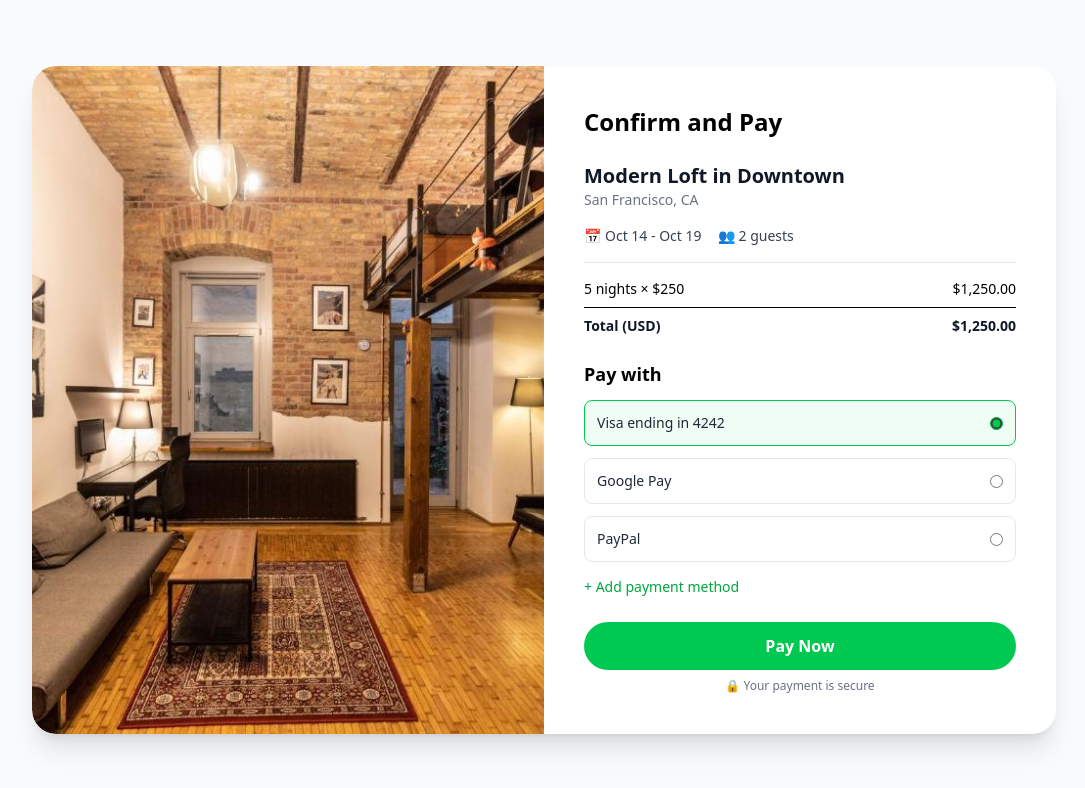
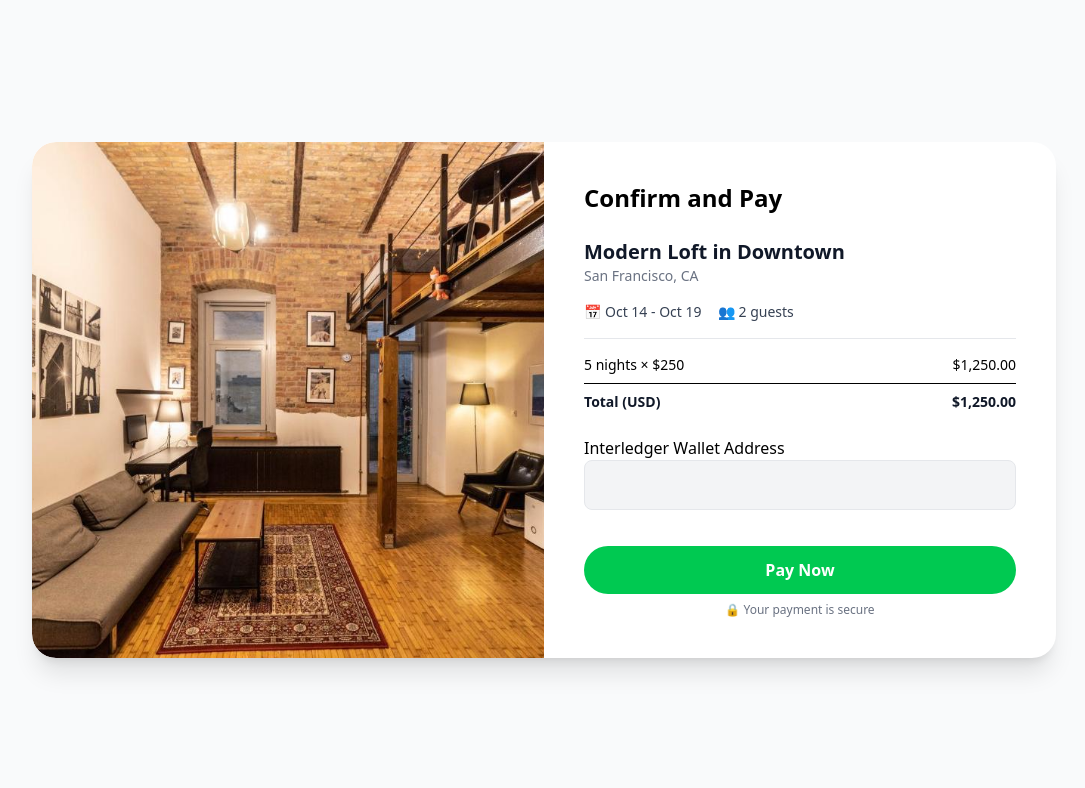
Before and after one commit to Kalebtron1/OpenStay, a React (Vite) app in the folder frontend/openstay/: page /checkout in a window 1280 px wide. Shown: the top 788 px of the page, without its empty margins (96-1181 px from the left). Built offline with nearby package versions, Linux system fonts and the light colour scheme.

Commit message:
Show an error for an invalid URL

```diff
--- a/frontend/openstay/src/pages/Checkout.jsx
+++ b/frontend/openstay/src/pages/Checkout.jsx
@@ -1,13 +1,8 @@
-import {useState} from "react"
+import { useState  } from "react";
 import propertyImage from "../assets/loft.jpg"
 
-const paymentMethods = [
-  {title: "Visa ending in 4242", name: "visa"},
-  {title: "Google Pay", name: "google-pay"},
-  {title: "PayPal", name: "paypal"},
-]
 export default function Checkout() {
-  const [paymentMethod, setPaymentMethod] = useState(paymentMethods[0].name)
+  const [error, setError] = useState("")
 
   return (
     <div className="min-h-screen bg-gray-50 flex items-center justify-center relative overflow-hidden">
@@ -50,37 +45,29 @@ export default function Checkout() {
             </div>
           </div>
           <div className="mb-6">
-            <h4 className="font-semibold mb-3 text-lg">Pay with</h4>
             <div className="space-y-3 mb-3">
-              {paymentMethods.map((option, i) => (
-                <label
-                  key={i}
-                  className={`flex justify-between items-center p-3 border rounded-lg cursor-pointer ${
-                    paymentMethod === option.name
-                      ? "border-green-500 bg-green-50"
-                      : "border-gray-200"
-                  }`}
-                >
-                  <span className="text-sm text-gray-800">{option.title}</span>
-                  <input
-                    type="radio"
-                    name="paymentMethod"
-                    value={option.name}
-                    className="text-green-500 accent-green-500"
-                    checked={paymentMethod === option.name}
-                    onChange={() => setPaymentMethod(option.name)}
-                  />
-                </label>
-              ))}
+              <label htmlFor="walletAddress">Interledger Wallet Address</label>
+              <input
+                type="text"
+                id="walletAddress"
+                name="walletAddress"
+                className="w-full px-4 py-3 rounded-lg border border-gray-200 bg-gray-100 text-gray-800 placeholder-gray-400 focus:outline-none focus:ring-2 focus:ring-green-500 focus:border-green-500 transition duration-200"
+              />
             </div>
-            <button className="text-green-600 font-medium text-sm">
-              + Add payment method
-            </button>
           </div>
           <div>
-            <button className="hover:cursor-pointer w-full bg-green-500 text-white py-3 rounded-full font-semibold hover:bg-green-600">
+            <button
+              className="hover:cursor-pointer w-full bg-green-500 text-white py-3 rounded-full font-semibold hover:bg-green-600"
+              onClick={() => {
+                const isValid = /^0x[a-fA-F0-9]{40}$/.test(value)
+                setError(isValid ? "" : "Please enter a valid wallet address")
+              }}
+            >
               Pay Now
             </button>
+            {error ? (
+              <p className="mt-2 text-sm text-red-600 font-medium">{error}</p>
+            ) : null}
             <p className="text-xs text-gray-500 text-center mt-2">
               🔒 Your payment is secure
             </p>
```
